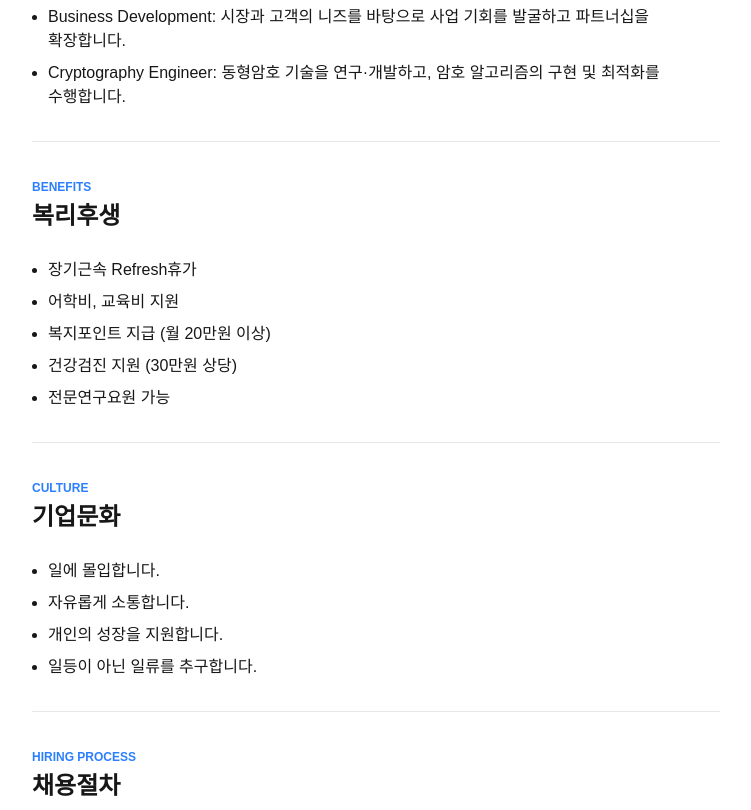
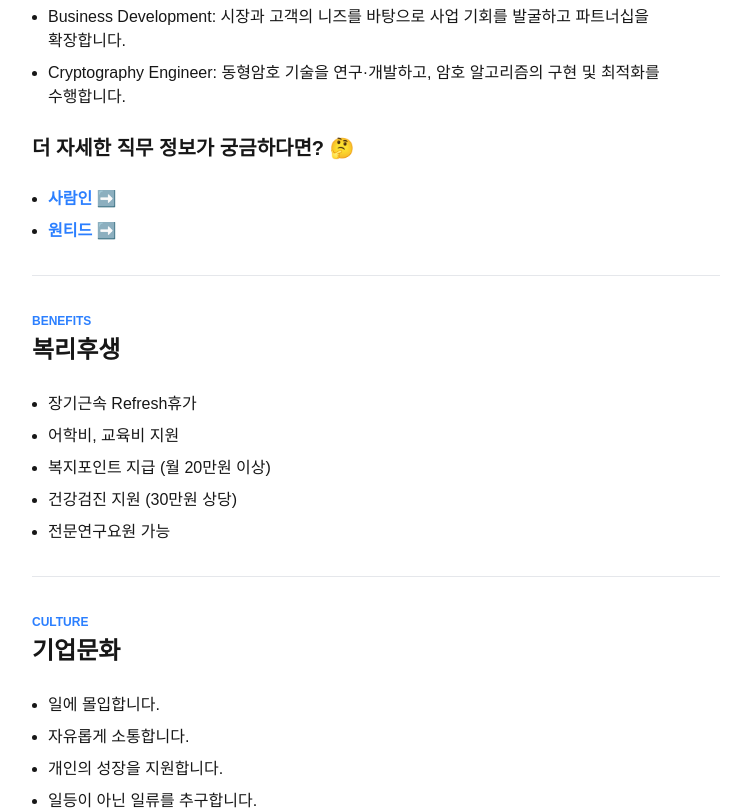
Before and after one commit to geuna0204/cryptolab-recruit, a Next.js app: page / in a window 1280 px wide. Shown: the part 1020-1830 px from the top of the page, without its empty margins (264-1015 px from the left). Built offline with nearby package versions, Linux system fonts and the light colour scheme.

Commit message:
feat: add JD link

```diff
--- a/app/MainPage.tsx
+++ b/app/MainPage.tsx
@@ -6,6 +6,10 @@ import IconDownload from "@/assets/icon_download.svg";
 import IconLink from "@/assets/icon_link.svg";
 
 const CRYPTOLAB_URL = "https://www.cryptolab.co.kr/";
+const WANTED_URL = "https://www.wanted.co.kr/company/13900";
+const SARAMIN_URL =
+  "https://m.saramin.co.kr/job-search/company-info-view/recruit?csn=RmdxS1FkTXZWa2lzdklUQ0l6cEJ5dz09&t_ref_content=generic";
+
 const RECRUIT_POSITIONS = [
   {
     title: "정규직",
@@ -125,6 +129,29 @@ const MainPage = () => {
             </li>
           </ul>
         </div>
+        <div className={`${styles.contentLayout}`}>
+          <h3>더 자세한 직무 정보가 궁금하다면? 🤔</h3>
+          <ul className={`${styles.listLayout}`}>
+            <li>
+              <a
+                className="flex items-center text-blue-500 text-base gap-1 self-center"
+                href={SARAMIN_URL}
+                target="_blank"
+                rel="noopener noreferrer">
+                <span className="font-bold">{`사람인 ➡️`}</span>
+              </a>
+            </li>
+            <li>
+              <a
+                className="flex items-center text-blue-500 text-base gap-1 self-center"
+                href={WANTED_URL}
+                target="_blank"
+                rel="noopener noreferrer">
+                <span className="font-bold">{`원티드 ➡️`}</span>
+              </a>
+            </li>
+          </ul>
+        </div>
       </div>
 
       <hr className={`${styles.hr}`} />
@@ -201,9 +228,7 @@ const MainPage = () => {
           <div className="border flex justify-between items-center rounded-xl border-blue-300 p-4 bg-blue-50 sm:flex-row gap-4 flex-col">
             <div className="flex flex-col items-center sm:items-start">
               <span className="font-bold">김한슬</span>
-              <span className="text-sm text-gray-500">
-                (경영관리팀 · 매니저)
-              </span>
+              <span className="text-sm text-gray-500">경영관리팀 · 매니저</span>
             </div>
             <a
               className="flex items-center gap-1 w-fit bg-blue-400 hover:bg-blue-500 rounded-lg py-2 px-4"
```
